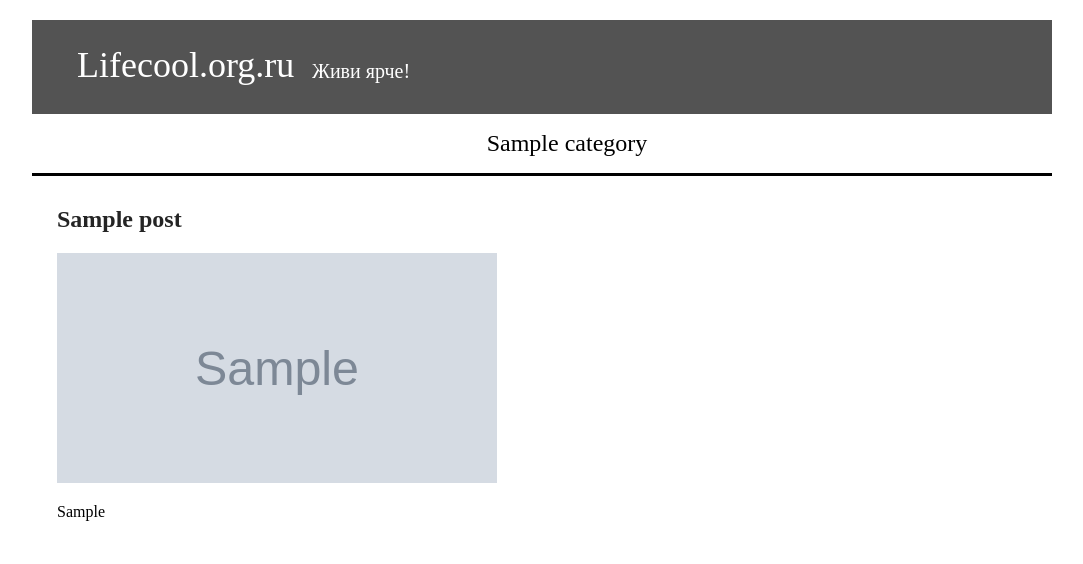
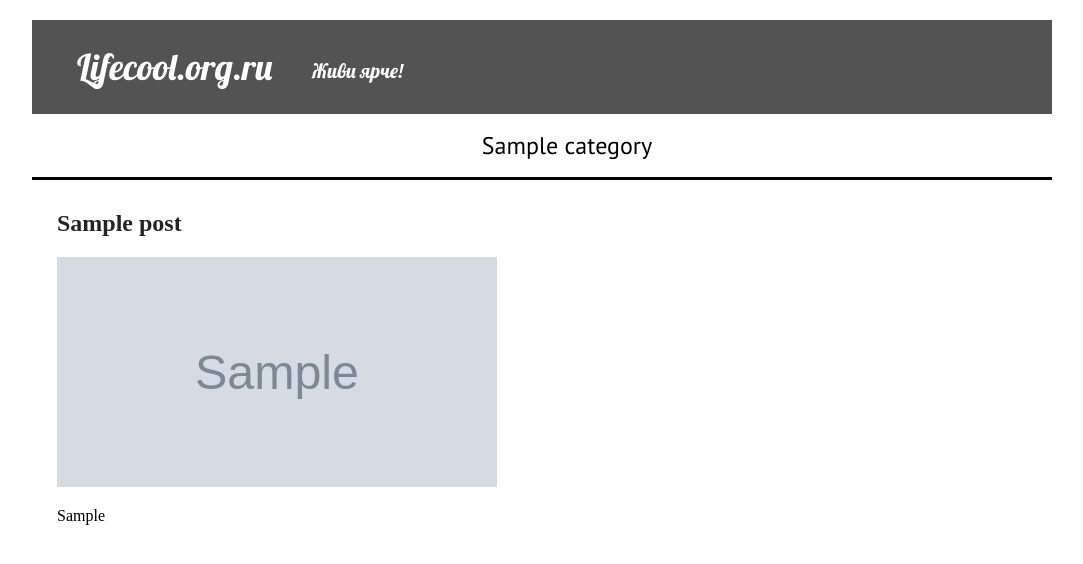
Before and after one commit to deveweb/lifecool, a Flask app: page / in a window 1280 px wide. Shown: the top 564 px of the page, without its empty margins (98-1181 px from the left). Run offline with Flask 2, Linux system fonts and the light colour scheme; tables that the repository leaves empty hold one stand-in row (values such as "Sample post"); grey boxes marked "Sample" are stand-in pictures.

Commit message:
Add fonts

```diff
--- a/life/static/css/styles.css
+++ b/life/static/css/styles.css
@@ -1,3 +1,11 @@
+@font-face {
+    font-family: 'Lobster';
+    src: url('lobster.woff');
+}
+@font-face {
+    font-family: 'Ptsans';
+    src: url('ptsans.woff');
+}
 body {
     width: 1020px;
     margin: auto;
@@ -44,6 +52,8 @@ nav li {
     margin: 0px 20px;
     content: '/ ';
 }
+
+
 nav a {
     text-decoration: none;
     color: #000000;
```
Also changed, not shown: life/static/css/lobster.ttf (added), life/static/css/lobster.woff (added), life/static/css/ptsans.ttf (added), life/static/css/ptsans.woff (added).
